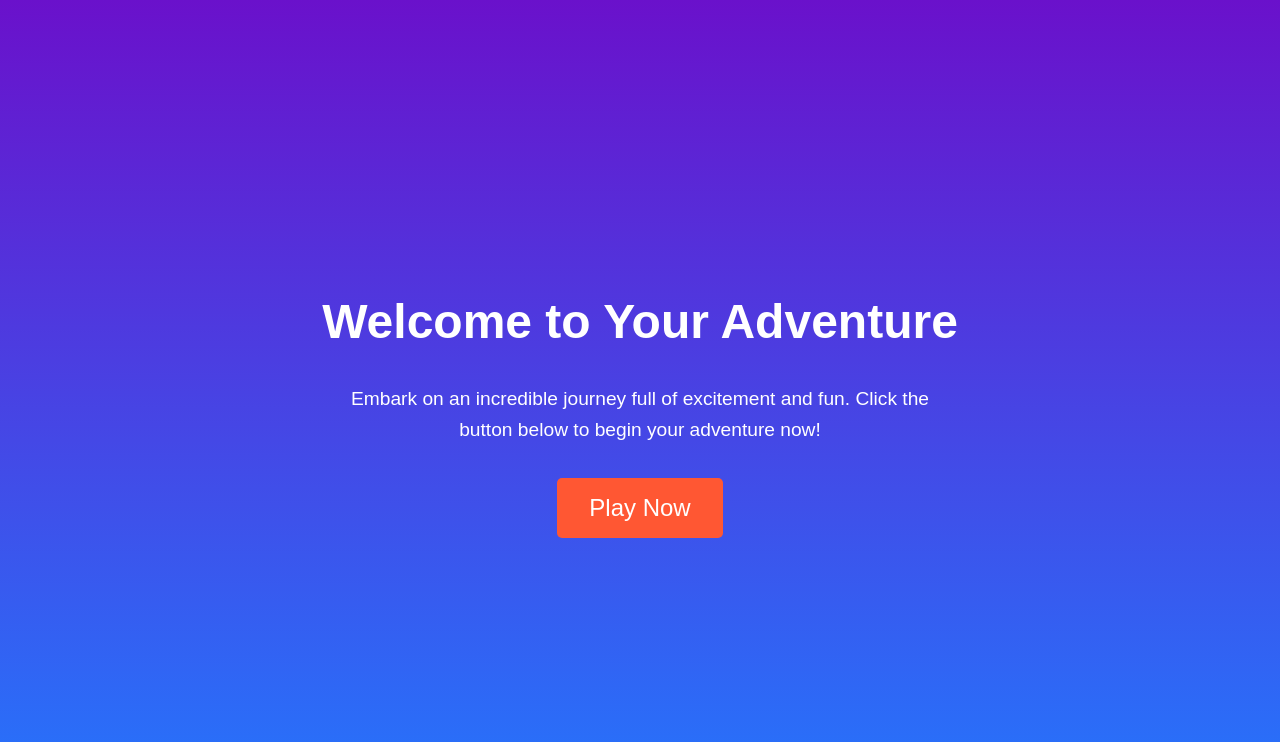
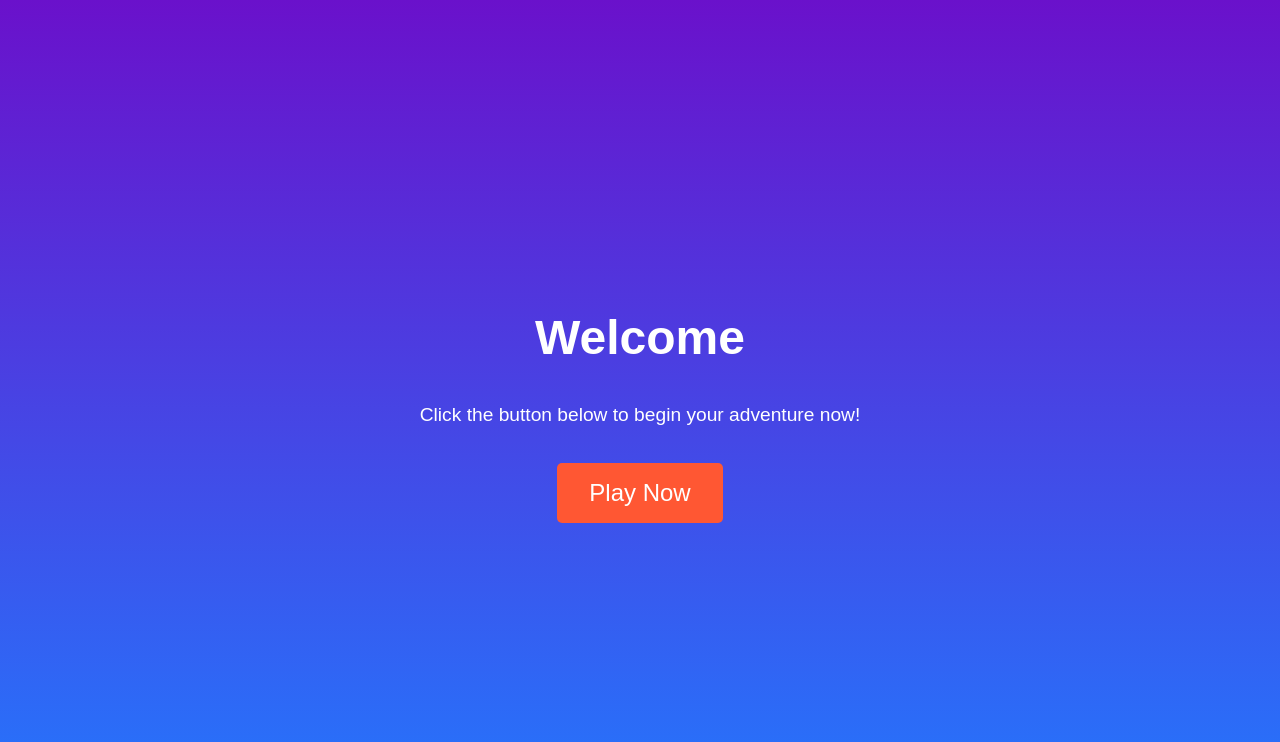
Before and after one commit to fscsfffffffffff/wnynoty, a plain HTML site: page index.html in a window 1280 px wide. Drawn offline with Linux system fonts and the light colour scheme.

Commit message:
Update index.html

```diff
--- a/index.html
+++ b/index.html
@@ -55,8 +55,8 @@
 </head>
 <body>
     <div class="container">
-        <h1>Welcome to Your Adventure</h1>
-        <p>Embark on an incredible journey full of excitement and fun. Click the button below to begin your adventure now!</p>
+        <h1>Welcome</h1>
+        <p> Click the button below to begin your adventure now!</p>
         <button class="play-button" onclick="startGame()">Play Now</button>
     </div>
 
```
